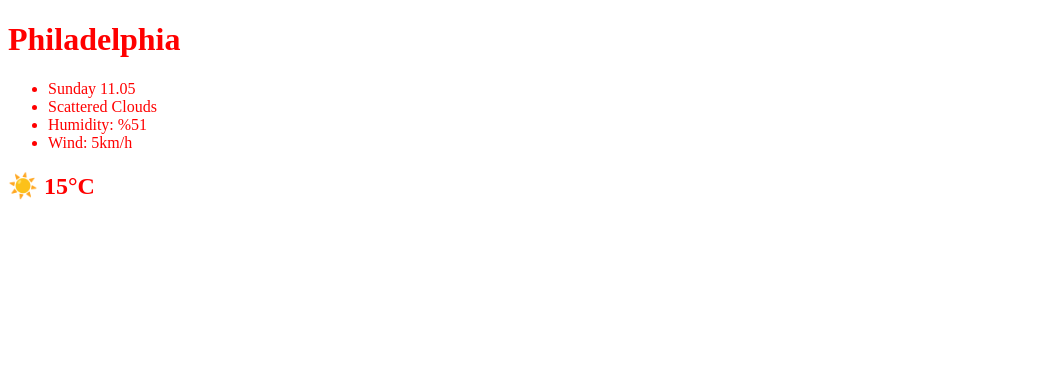
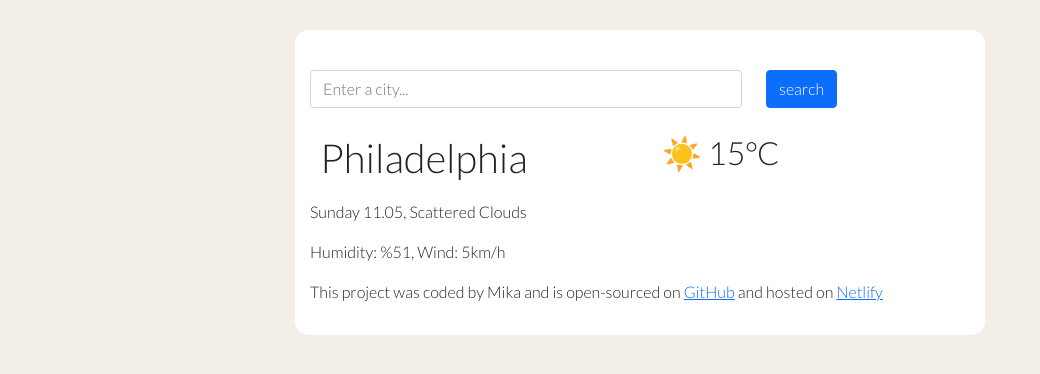
Before and after one commit to mkanno24/WeatherApp_Mika, a plain HTML site: page index.html in a window 1280 px wide. Shown: the whole page, without its empty margins (0-1040 px from the left). Drawn offline with nearby package versions, Linux system fonts and the light colour scheme.

Commit message:
added bootstrap and start on css

```diff
--- a/index.html
+++ b/index.html
@@ -4,19 +4,64 @@
     <meta charset="UTF-8" />
     <meta name="viewport" content="width=device-width, initial-scale=1.0" />
     <title>WeatherApp</title>
+    <link
+      href="https://cdn.jsdelivr.net/npm/bootstrap@5.0.0-beta2/dist/css/bootstrap.min.css"
+      rel="stylesheet"
+      integrity="sha384-BmbxuPwQa2lc/FVzBcNJ7UAyJxM6wuqIj61tLrc4wSX0szH/Ev+nYRRuWlolflfl"
+      crossorigin="anonymous"
+    />
+    <link rel="preconnect" href="https://fonts.gstatic.com" />
+    <link
+      href="https://fonts.googleapis.com/css2?family=Lato:wght@300&display=swap"
+      rel="stylesheet"
+    />
     <link rel="stylesheet" href="src/styles.css" />
   </head>
   <body>
-    <form></form>
-    <h1>Philadelphia</h1>
-    <ul>
-      <li>Sunday 11.05</li>
-      <li>Scattered Clouds</li>
-      <li>Humidity: %51</li>
-      <li>Wind: 5km/h</li>
-    </ul>
+    <div class="mikaWeatherApp">
+      <form>
+        <div class="row">
+          <div class="col-8">
+            <input
+              type="search"
+              class="form-control search-input mb-3"
+              placeholder="Enter a city..."
+            />
+          </div>
+          <div class="col-4">
+            <input type="submit" class="btn btn-primary mb-3" value="search" />
+          </div>
+        </div>
+      </form>
 
-    <h2>☀️ 15°C</h2>
+      <div class="row">
+        <div class="col-6">
+          <h1>Philadelphia</h1>
+        </div>
+        <div class="col-6">
+          <h2>☀️ 15°C</h2>
+        </div>
+      </div>
+      <div class="row">
+        <ul>
+          <li>Sunday 11.05,</li>
+          <li>Scattered Clouds</li>
+        </ul>
+      </div>
+      <div class="row">
+        <ul>
+          <li>Humidity: %51,</li>
+          <li>Wind: 5km/h</li>
+        </ul>
+      </div>
+
+      <p>
+        This project was coded by Mika and is open-sourced on
+        <a href="https://github.com/mkanno24/WeatherApp_Mika">GitHub</a> and
+        hosted on
+        <a href="https://vigorous-almeida-57862d.netlify.app/">Netlify</a>
+      </p>
+    </div>
     <script src="src/index.js"></script>
   </body>
 </html>
--- a/src/styles.css
+++ b/src/styles.css
@@ -1,3 +1,35 @@
 body {
-  color: red;
+  background: #f4eee8;
 }
+ul {
+  list-style-type: none;
+}
+li {
+  display: inline;
+}
+
+h1,
+h2 {
+  padding: 10px;
+}
+
+form {
+  display: block;
+  margin: auto;
+  padding-top: 40px;
+  margin-top: 30px;
+}
+
+.mikaWeatherApp {
+  display: block;
+  margin: auto;
+  background: #fff;
+  max-width: 690px;
+  font-family: "Lato", sans-serif;
+  border-radius: 14px;
+  padding-right: 15px;
+  padding-bottom: 15px;
+  padding-left: 15px;
+  margin-right: auto;
+  margin-left: auto;
+}
```
Also changed, not shown: 1 other file.
